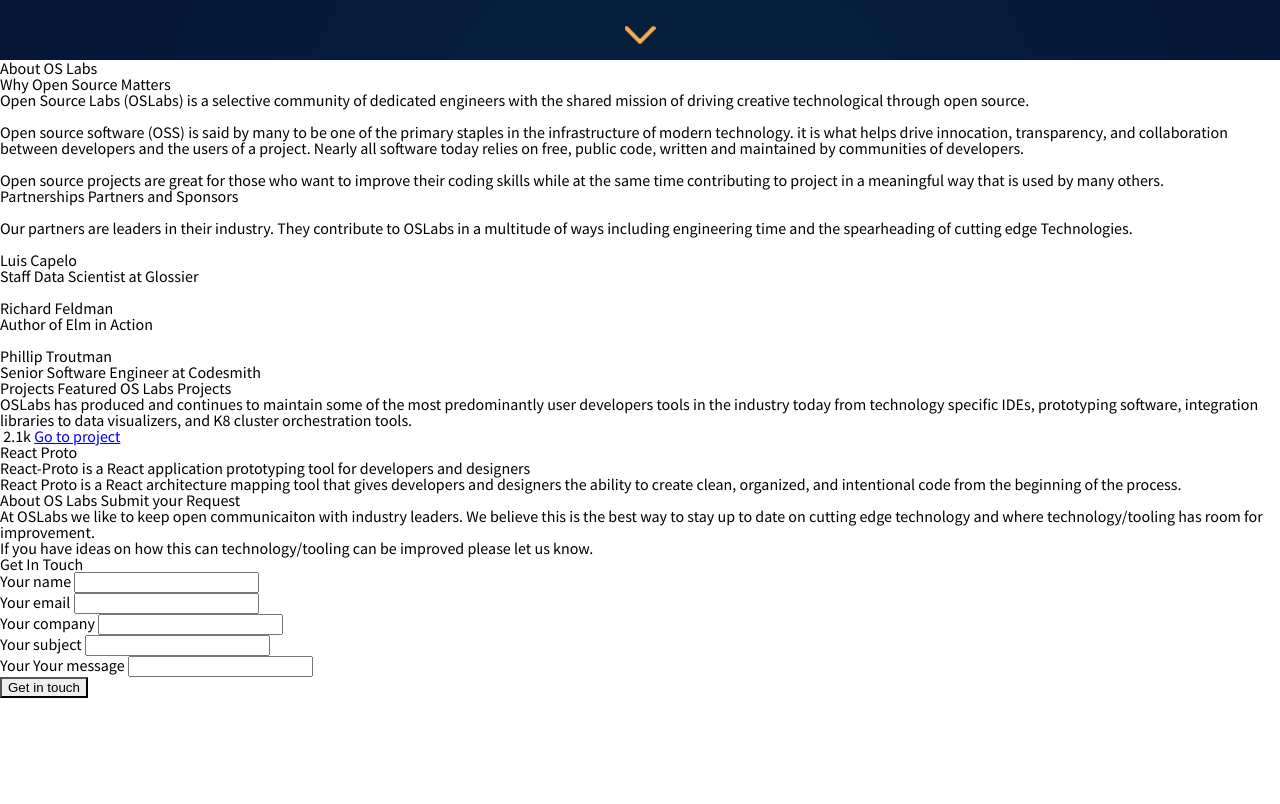
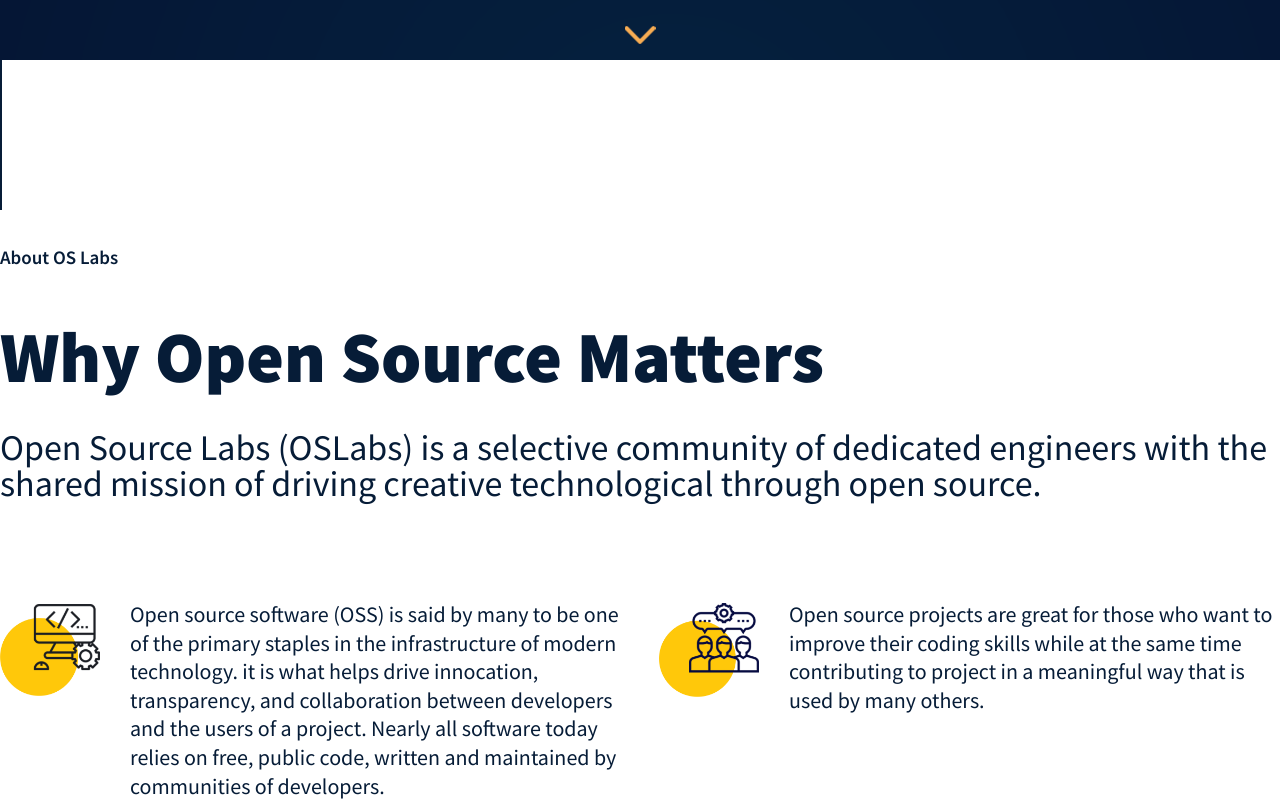
Before and after one commit to troutman21/oslabs, a website: page src/index.html in a window 1280 px wide. Shown: the part 740-1544 px from the top of the page. Before the commit the page ends 1438 px from the top, so only its background shows below. Drawn offline with Linux system fonts and the light colour scheme.

Commit message:
Add about section styling

```diff
--- a/src/index.html
+++ b/src/index.html
@@ -28,16 +28,19 @@
         <button class="hero__cta btn--primary">Submit Project</button>
         <img class="hero__arrow" src="images/arrow-down.svg" alt="Scroll down to view more" aria-hidden="true">
     </section>
-    <section>
-        <h2>About OS Labs</h2>
-        <h3>Why Open Source Matters</h3>
-        <p>
+    <section class="about">
+        <div class="about__content">
+            <span class="ruler"></span>
+            <h2 class="header--sm">About OS Labs</h2>
+            <h3 class="header--lg header--strong">Why Open Source Matters</h3>
+            <p class="header--md">
                 Open Source Labs (OSLabs) is a selective community of dedicated engineers with the
                 shared mission of driving creative technological through open source.
             </p>
-        <div>
-            <img src="" alt="">
-            <p>
+            <div class="about__details">
+                <div class="about__detail">
+                    <img src="images/software-illustration.png" alt="Illustration representing open source software">
+                    <p class="paragraph--md">
                         Open source software (OSS) is said by many to be one of the primary staples in the
                         infrastructure of modern technology. it is what helps drive innocation,
                         transparency, and collaboration between developers and the users of a project.
@@ -45,11 +48,13 @@
                         communities of developers.
                     </p>
                 </div>
-        <div>
-            <img src="" alt="">
-            <p>Open source projects are great for those who want to improve their coding skills
+                <div class="about__detail">
+                    <img src="images/contributors-illustration.png" alt="Illustration representing open source contributors">
+                    <p class="paragraph--md">Open source projects are great for those who want to improve their coding skills
                         while at the same time contributing to project in a meaningful way that is used by
                         many others.</p>
+                </div>
+            </div>
         </div>
     </section>
     <section>
--- /dev/null
+++ b/src/styles/scss/_about.scss
@@ -0,0 +1,41 @@
+@import "utilities";
+
+.about {
+    background-color: #FFFFFF;
+}
+
+.about__content {
+    @include layoutMax;
+    margin: 0 auto;
+}
+
+.about__details {
+    display: flex;
+    justify-content: space-between;
+    margin-top: rem-calc(98);
+    padding-bottom: rem-calc(138);
+}
+
+.about__detail {
+    display: flex;
+    flex: 1 1 0;
+
+    :first-child {
+        flex: 0 0 0;
+        margin-right: rem-calc(30);
+    }
+
+    :last-child {
+        flex: 1 1 0;
+    }
+
+     & + & {
+         margin-left: rem-calc(38);
+     }
+
+    img {
+        width: rem-calc(100);
+        height: rem-calc(100);
+        object-fit: contain;
+    }
+}
--- a/src/styles/scss/_hero.scss
+++ b/src/styles/scss/_hero.scss
@@ -25,7 +25,7 @@
 
 .hero__cta {
     position: relative;
-    margin-top: rem-calc(168);
+    margin-top: rem-calc(138);
 }
 
 .hero__arrow {
--- a/src/styles/scss/_nav.scss
+++ b/src/styles/scss/_nav.scss
@@ -1,7 +1,7 @@
 @import "utilities";
 
 .nav {
-    position: fixed;
+    position: absolute;
     z-index: 1;
     display: flex;
     justify-content: flex-end;
--- a/src/styles/scss/_reset.scss
+++ b/src/styles/scss/_reset.scss
@@ -48,6 +48,13 @@
 }
 
 /* ADDITIONS TO RESET */
+
+*, *::before, *::after {
+    box-sizing: border-box;
+    -webkit-font-smoothing: antialiased;
+    -moz-osx-font-smoothing: grayscale;
+}
+
 button {
     -webkit-appearance: none;
     -moz-appearance: none;
--- /dev/null
+++ b/src/styles/scss/_rulers.scss
@@ -0,0 +1,17 @@
+@import "utilities";
+
+.ruler {
+    display: block;
+    width: 2px;
+    height: rem-calc(150);
+    background-color: $midnight;
+    margin-bottom: rem-calc(38);
+}
+
+.ruler.light {
+    background-color: #FFFFFF;
+}
+
+.ruler.thin {
+    width: 1px;
+}
--- a/src/styles/scss/_typography.scss
+++ b/src/styles/scss/_typography.scss
@@ -12,6 +12,7 @@
 .header--lg {
     font-size: rem-calc(72);
     font-weight: 600;
+    margin-bottom: rem-calc(37);
 }
 
 .header--md {
@@ -22,8 +23,18 @@
 .header--sm {
     font-size: rem-calc(19);
     font-weight: 600;
+    margin-bottom: rem-calc(54);
 }
 
 .header--strong {
     font-weight: 800;
 }
+
+[class*="paragraph"] {
+    color: $midnight;
+}
+
+.paragraph--md {
+    font-size: rem-calc(22);
+    line-height: 1.3;
+}
--- a/src/styles/scss/styles.scss
+++ b/src/styles/scss/styles.scss
@@ -2,5 +2,7 @@
 @import "base";
 @import "typography";
 @import "buttons";
+@import "rulers";
 @import "nav";
 @import "hero";
+@import "about";
```
Also changed, not shown: src/images/contributors-illustration.png (added), src/images/software-illustration.png (added), src/styles.css, src/styles/scss/_base.scss (line endings or trailing spaces). Lines whose indentation alone changed are shown as unchanged.
